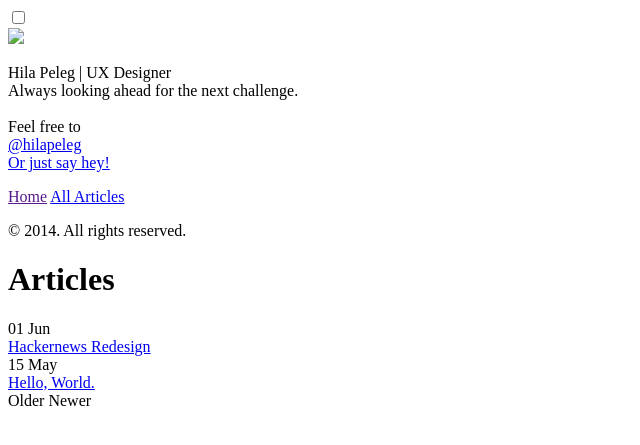
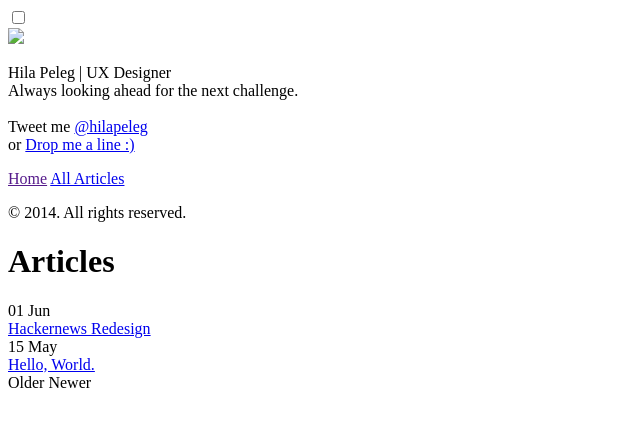
Before and after one commit to hilapeleg/www, a Jekyll site: the page built from articles.html, in a window 1280 px wide. Shown: the top 445 px of the page, without its empty margins (0-640 px from the left). Built offline with Jekyll 4.4.1, drawn with Linux system fonts in a browser that asks for light colours; Markdown is read by kramdown in place of the engine named in the settings.

Commit message:
Updated sidebar.html

```diff
--- a/_includes/sidebar.html
+++ b/_includes/sidebar.html
@@ -10,14 +10,12 @@
 
   <div class="sidebar-item">
     <p>
-    Hila Peleg | UX Designer<br>
-	Always looking ahead for the next challenge.<br><br>
-	Feel free to<br>
+      Hila Peleg | UX Designer<br/>
+      Always looking ahead for the next challenge.<br/><br/>
 
-
-   <a href="http://twitter.com/hilapeleg">@hilapeleg</a><br>
-   <a href="mailto:hilapeleg@gmail.com?Subject=Hey!" target="_top">
-      Or just say hey!</a>
+     Tweet me <a href="http://twitter.com/hilapeleg">@hilapeleg</a><br>
+   or <a href="mailto:hilapeleg@gmail.com?Subject=Hey!" target="_top">
+     Drop me a line :)</a>
     </p>
   </div>
 
```
